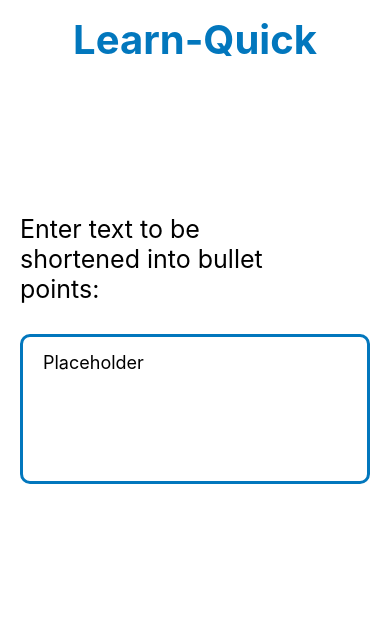
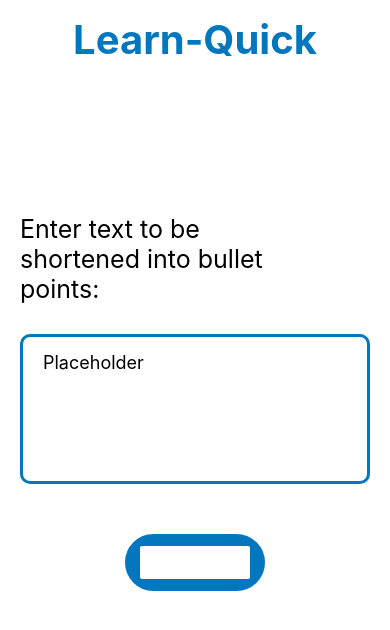
Before and after one commit to likesunny-yon/learn-quick, a React Native app: screen / in a window 390 px wide. Shown: the top 630 px of the page. Built offline with nearby package versions, Linux system fonts and the light colour scheme.

Commit message:
Added simple button

```diff
--- a/App.js
+++ b/App.js
@@ -5,17 +5,25 @@
 
 export default function App() {
 
+  // handles change of text inside TextInput element
   const [value, onChangeText] = useState('Placeholder')
+
+  // function that hides keyboard
   const dismissKeyboard = () => {
     Keyboard.dismiss();
   }
 
   return (
+    // container for everything
+    // safeareaview - fixes cover up by iphone notch etc. -> not displayed under it
     <SafeAreaView style={styles.container}>
+
       <TouchableWithoutFeedback onPress={dismissKeyboard}>
         <View style={styles.contentContainer}>
+
           <Text style={styles.title}>Learn-Quick</Text>
           <Text style={styles.description}>Enter text to be shortened into bullet points:</Text>
+
           <View style={styles.textInputContainer}>
               <TextInput
                 editable
@@ -29,8 +37,17 @@
                 style={styles.textInput}
               />
           </View>
+
+          <View style={styles.buttonSummarizeContainer}>
+            <Button
+              title="Summarize !"
+              color="white"
+              // fontSize={30} -> cant change fontSize for iOS -> solution: create custom button
+            />
+          </View>
         </View>
       </TouchableWithoutFeedback>
+
     </SafeAreaView>
   );
 }
@@ -52,8 +69,7 @@
     marginTop: 150,
     fontSize: 25,
     maxWidth: 300,
-    // color: '#bdbdbd'
-    // marginLeft: -50,
+    marginLeft: -50,
   },
   textInput:{
     color: 'black',
@@ -72,5 +88,18 @@
   contentContainer:{
     paddingHorizontal: 20,
     paddingVertical: 15,
-  }
+    alignItems: 'center'
+  },
+  buttonSummarizeContainer:{
+    borderWidth: 2,
+    borderColor: '#0277bd',
+    borderRadius: 50,
+    width: 140,
+    backgroundColor: '#0277bd',
+    marginTop: 50,
+    alignItems: 'center',
+    justifyContent: 'center',
+    paddingHorizontal: 10,
+    paddingVertical: 10,
+  },
 });
```
